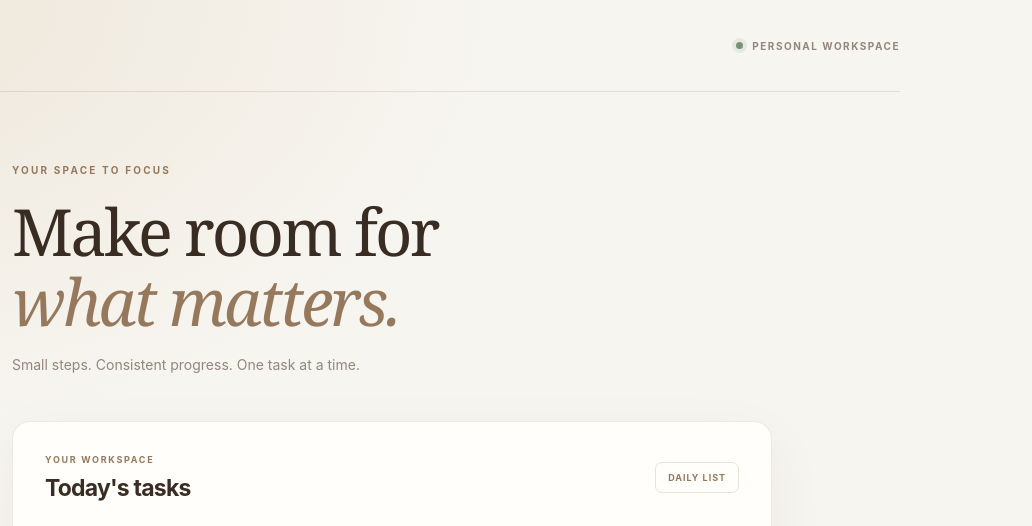
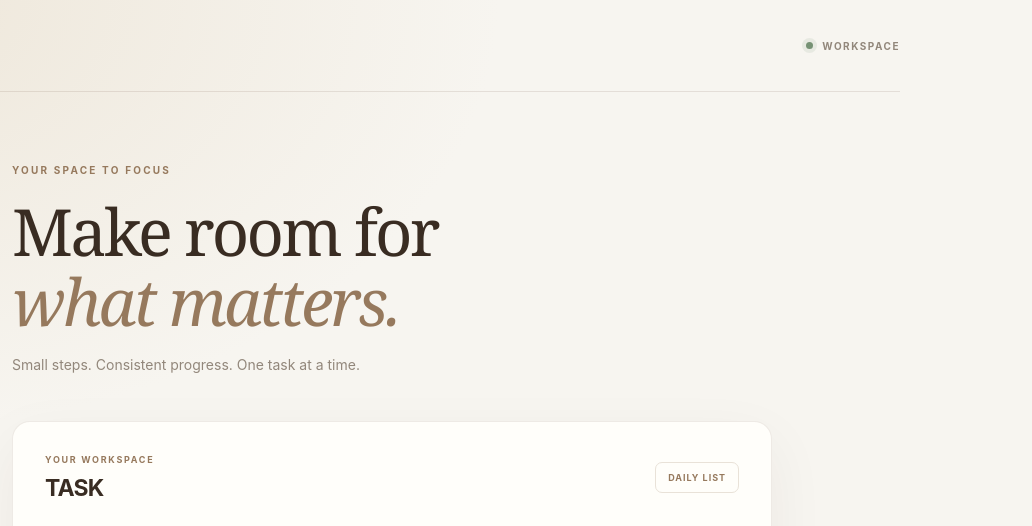
Before and after one commit to anmolkarn271/Task_Manager-DevOps, a website: page public/index.html in a window 1280 px wide. Shown: the top 526 px of the page, 248-1280 px from the left. Drawn offline with Linux system fonts and the light colour scheme; no server answers.

Commit message:
changes in index.html

```diff
--- a/public/index.html
+++ b/public/index.html
@@ -27,7 +27,7 @@
 
         <div class="topbar-label">
             <span class="status-dot"></span>
-            PERSONAL WORKSPACE
+            WORKSPACE
         </div>
     </header>
 
@@ -50,7 +50,7 @@
             <div class="panel-heading">
                 <div>
                     <p class="section-label">YOUR WORKSPACE</p>
-                    <h2 id="tasks-heading">Today's tasks</h2>
+                    <h2 id="tasks-heading">TASK</h2>
                 </div>
 
                 <span class="date-badge">DAILY LIST</span>
```
